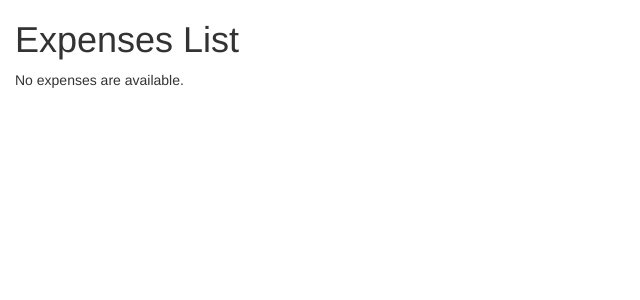
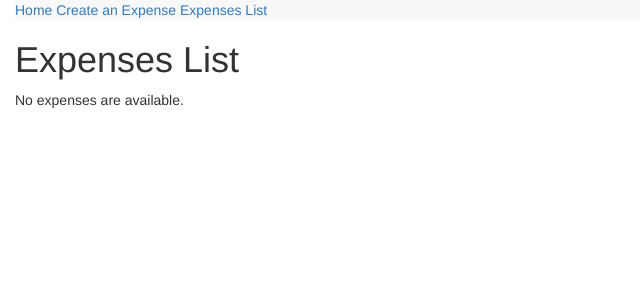
Before and after one commit to JoyDore63/expenses-recorder, a Django app: page /list/ in a window 1280 px wide. Shown: the top 300 px of the page, without its empty margins (0-640 px from the left). Run offline with Django 3.2, Linux system fonts and the light colour scheme; the visitor is signed in with stand-in values (Sample User, id 1); data that the repository does not hold is empty; parts of the project's set-up code (start-up, migrations or seed data) failed here and were passed over; some libraries are stand-ins or nearby versions.

Commit message:
first nav version and other small styling bits

```diff
--- a/expenses_website/expenses/templates/expenses/base.html
+++ b/expenses_website/expenses/templates/expenses/base.html
@@ -22,6 +22,7 @@
 </head>
 <body>
     <div class="container-fluid">
+        {% include 'expenses/body.html' %}
         {% block content %}{% endblock %}
 
         <!-- jQuery (necessary for Bootstrap's JavaScript plugins)-->
--- /dev/null
+++ b/expenses_website/expenses/templates/expenses/body.html
@@ -0,0 +1,5 @@
+<nav class="navbar-default">
+    <a href="{% url 'expenses:home' %}">Home</a>
+    <a href="{% url 'expenses:create' %}">Create an Expense</a>
+    <a href="{% url 'expenses:list' %}">Expenses List</a>
+</nav>
--- a/expenses_website/expenses/templates/expenses/expense_form.html
+++ b/expenses_website/expenses/templates/expenses/expense_form.html
@@ -4,7 +4,7 @@
 
 <h1>Create Expense</h1>
 
-<p>User: {{ user.username }}</p>
+<p class="lead">User: {{ user.username }}</p>
 
 <form action="" method="post">{% csrf_token %}
     {{ form.as_p }}
--- a/expenses_website/expenses/templates/expenses/home.html
+++ b/expenses_website/expenses/templates/expenses/home.html
@@ -4,8 +4,6 @@
 
 <h1>Expenses</h1>
 
-<p>Username: {{ user.username }}</p>
-<br/>
-<a href="{% url 'expenses:create' %}">Create an Expense</a>
+<p class=lead>Username: {{ user.username }}</p>
 
 {% endblock %}
--- a/expenses_website/expenses/templates/expenses/list.html
+++ b/expenses_website/expenses/templates/expenses/list.html
@@ -3,7 +3,7 @@
 {% block content %}
 <h1>Expenses List</h1>
 {% if recent_expenses_list %}
-    <table border=1>
+    <table border=2 class="table table-condensed table-striped">
         <tr>
             <th>User</th>
             <th>Date</th>
```
